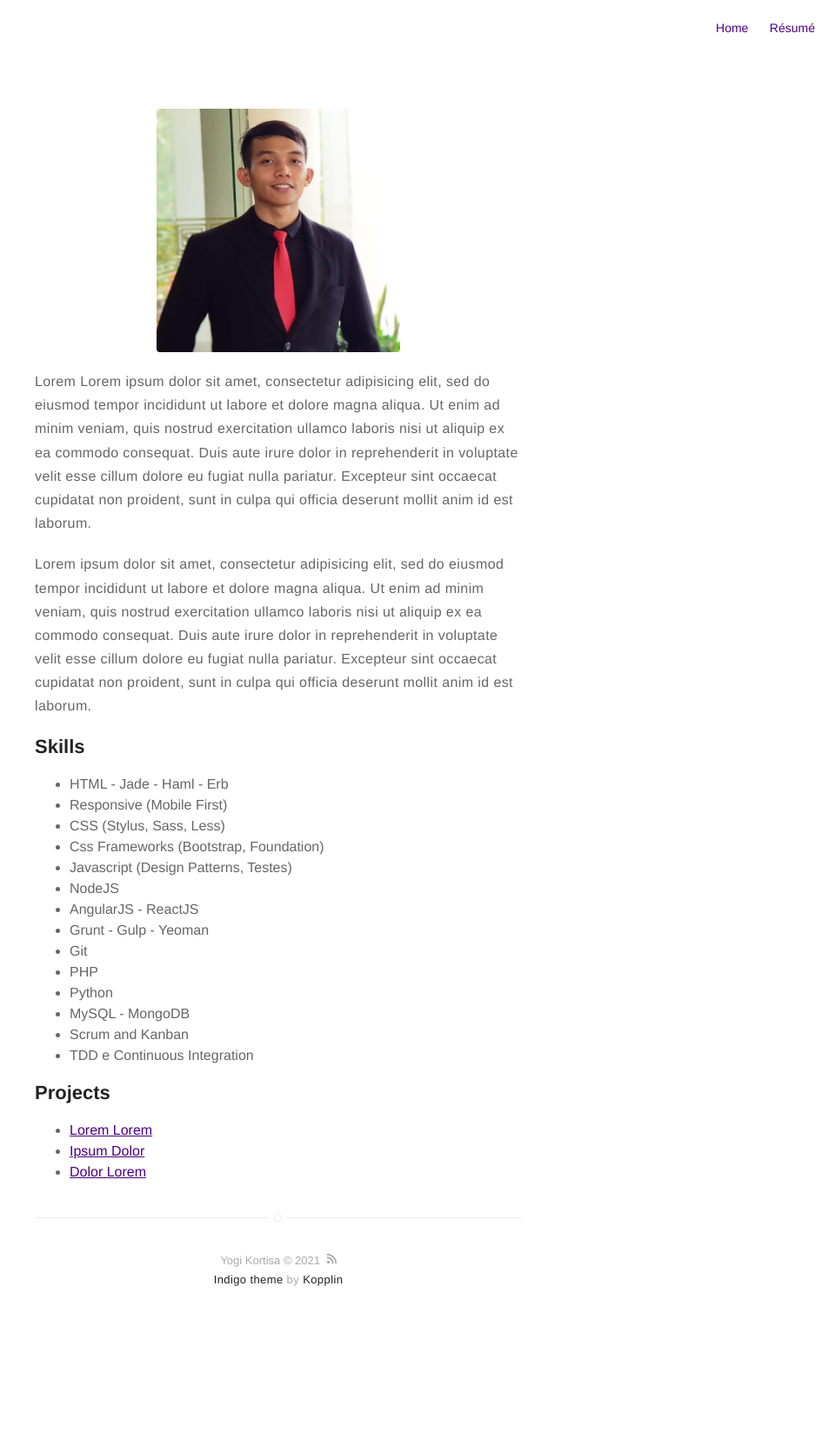
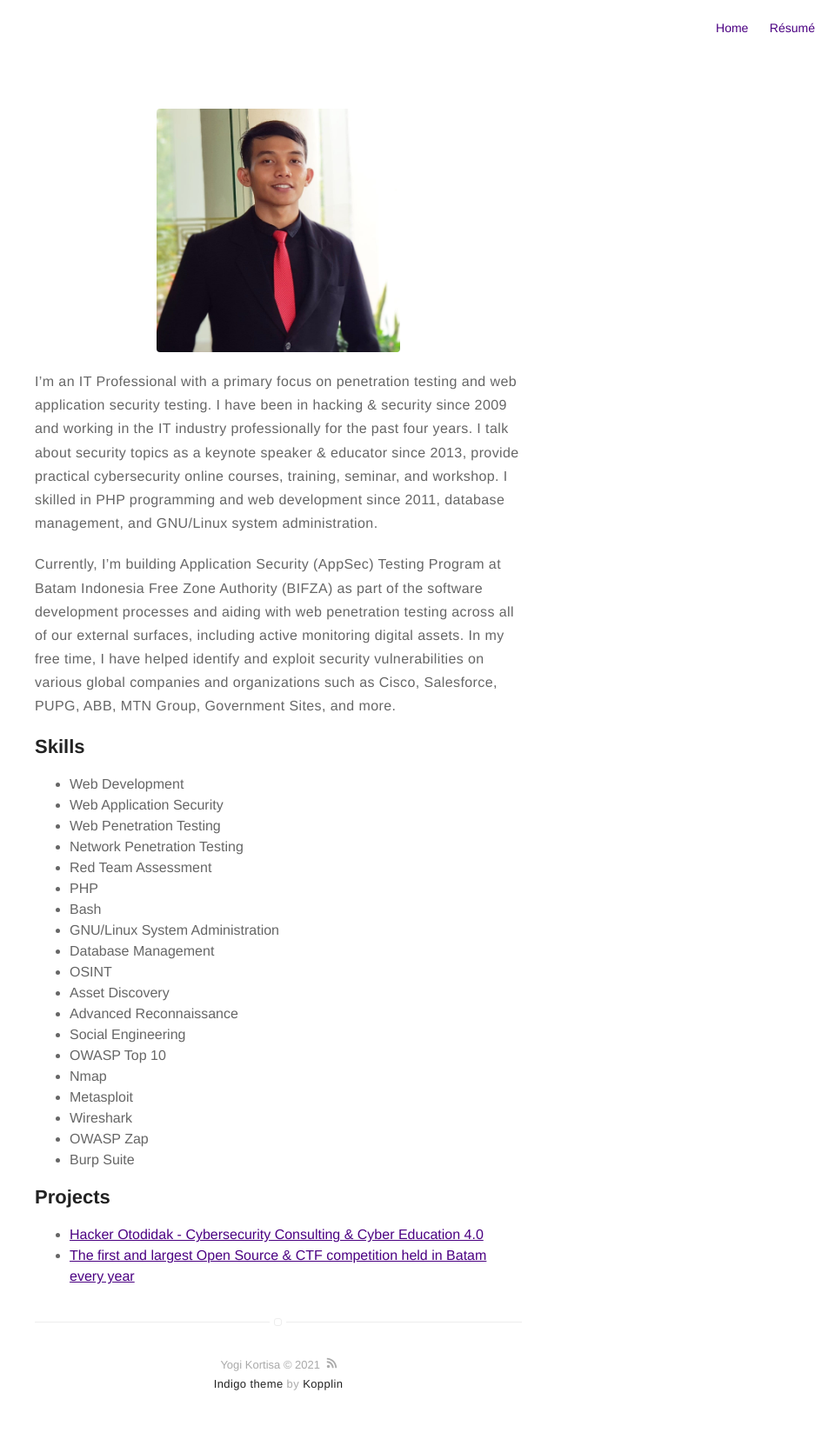
Before and after one commit to yogikortisa/yogikortisa.github.io, a Jekyll site: the page built from about.md, in a window 1280 px wide. Shown: the whole page at 87% size, without its empty margins (320-1280 px from the left). Built offline with Jekyll 4.4.1, drawn with Linux system fonts in a browser that asks for light colours; before the commit the page ends 1543 px from its top, so only the background shows below that.

Commit message:
Update about.md

```diff
--- a/about.md
+++ b/about.md
@@ -4,43 +4,37 @@ layout: page
 ---
 ![Profile Image]({% if site.external-image %}{{ site.picture }}{% else %}{{ site.url }}/{{ site.picture }}{% endif %})
 
-<p>Lorem Lorem ipsum dolor sit amet, consectetur adipisicing elit, sed do eiusmod
-tempor incididunt ut labore et dolore magna aliqua. Ut enim ad minim veniam,
-quis nostrud exercitation ullamco laboris nisi ut aliquip ex ea commodo
-consequat. Duis aute irure dolor in reprehenderit in voluptate velit esse
-cillum dolore eu fugiat nulla pariatur. Excepteur sint occaecat cupidatat non
-proident, sunt in culpa qui officia deserunt mollit anim id est laborum.</p>
+<p>I’m an IT Professional with a primary focus on penetration testing and web application security testing. I have been in hacking & security since 2009 and working in the IT industry professionally for the past four years. I talk about security topics as a keynote speaker & educator since 2013, provide practical cybersecurity online courses, training, seminar, and workshop. I skilled in PHP programming and web development since 2011, database management, and GNU/Linux system administration.</p>
 
-<p>Lorem ipsum dolor sit amet, consectetur adipisicing elit, sed do eiusmod
-tempor incididunt ut labore et dolore magna aliqua. Ut enim ad minim veniam,
-quis nostrud exercitation ullamco laboris nisi ut aliquip ex ea commodo
-consequat. Duis aute irure dolor in reprehenderit in voluptate velit esse
-cillum dolore eu fugiat nulla pariatur. Excepteur sint occaecat cupidatat non
-proident, sunt in culpa qui officia deserunt mollit anim id est laborum.</p>
+<p>Currently, I’m building Application Security (AppSec) Testing Program at Batam Indonesia Free Zone Authority (BIFZA) as part of the software development processes and aiding with web penetration testing across all of our external surfaces, including active monitoring digital assets. In my free time, I have helped identify and exploit security vulnerabilities on various global companies and organizations such as Cisco, Salesforce, PUPG, ABB, MTN Group, Government Sites, and more.</p>
 
 <h2>Skills</h2>
 
 <ul class="skill-list">
-	<li>HTML - Jade - Haml - Erb</li>
-	<li>Responsive (Mobile First)</li>
-	<li>CSS (Stylus, Sass, Less)</li>
-	<li>Css Frameworks (Bootstrap, Foundation)</li>
-	<li>Javascript (Design Patterns, Testes)</li>
-	<li>NodeJS</li>
-	<li>AngularJS - ReactJS</li>
-	<li>Grunt - Gulp - Yeoman</li>
-	<li>Git</li>
+	<li>Web Development</li>
+	<li>Web Application Security</li>
+	<li>Web Penetration Testing</li>
+	<li>Network Penetration Testing</li>
+	<li>Red Team Assessment</li>
 	<li>PHP</li>
-	<li>Python</li>
-	<li>MySQL - MongoDB</li>
-	<li>Scrum and Kanban</li>
-	<li>TDD e Continuous Integration</li>
+	<li>Bash</li>
+	<li>GNU/Linux System Administration</li>
+	<li>Database Management</li>
+	<li>OSINT</li>
+	<li>Asset Discovery</li>
+	<li>Advanced Reconnaissance</li>
+	<li>Social Engineering</li>
+	<li>OWASP Top 10</li>
+	<li>Nmap</li>
+	<li>Metasploit</li>
+	<li>Wireshark</li>
+	<li>OWASP Zap</li>
+	<li>Burp Suite</li>
 </ul>
 
 <h2>Projects</h2>
 
 <ul>
-	<li><a href="https://github.com/">Lorem Lorem</a></li>
-	<li><a href="https://github.com/">Ipsum Dolor</a></li>
-	<li><a href="https://github.com/">Dolor Lorem</a></li>
+	<li><a href="https://hackerotodidak.com/">Hacker Otodidak - Cybersecurity Consulting & Cyber Education 4.0</a></li>
+	<li><a href="https://www.instagram.com/p/BM_WlDVBSZG/">The first and largest Open Source & CTF competition held in Batam every year</a></li>
 </ul>
```
